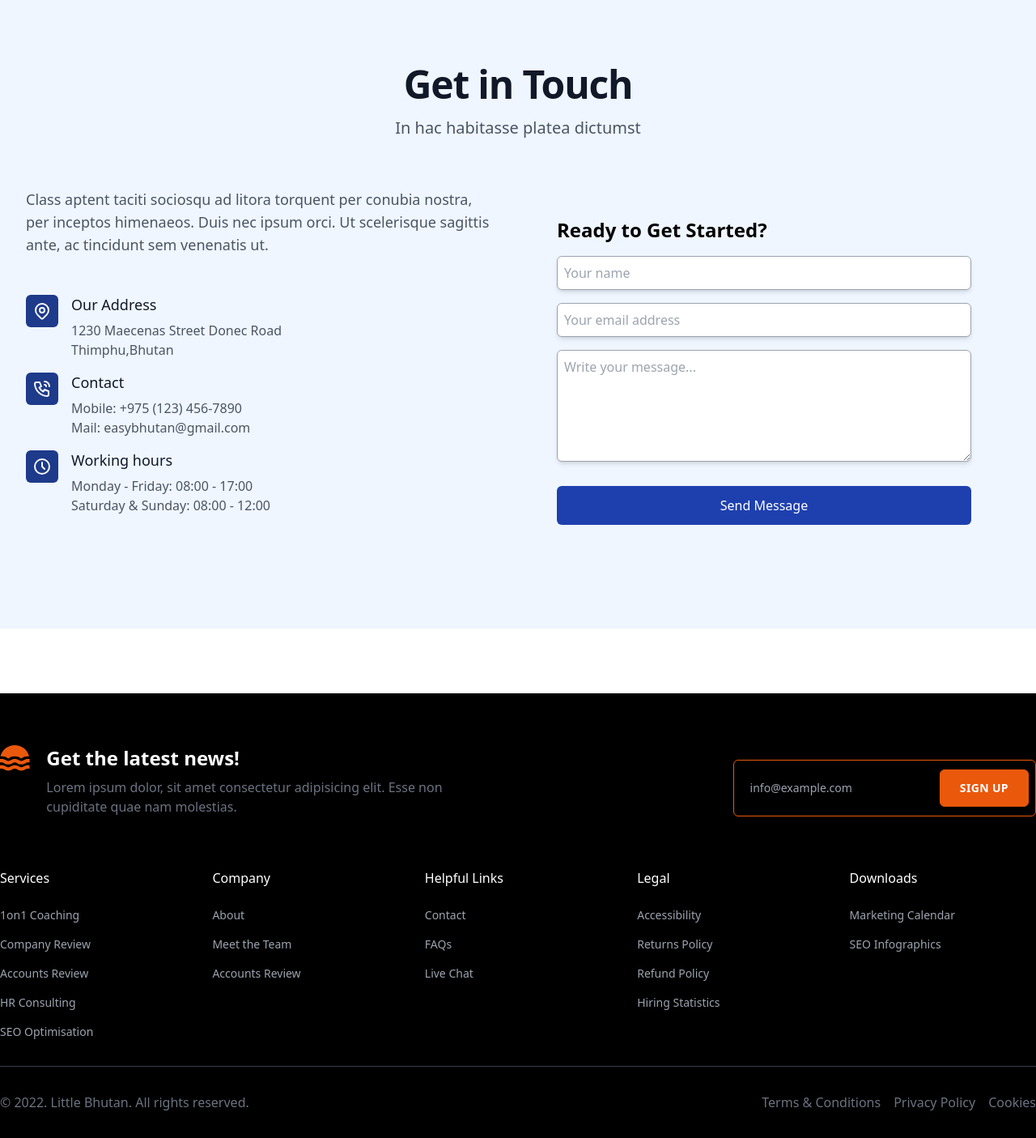
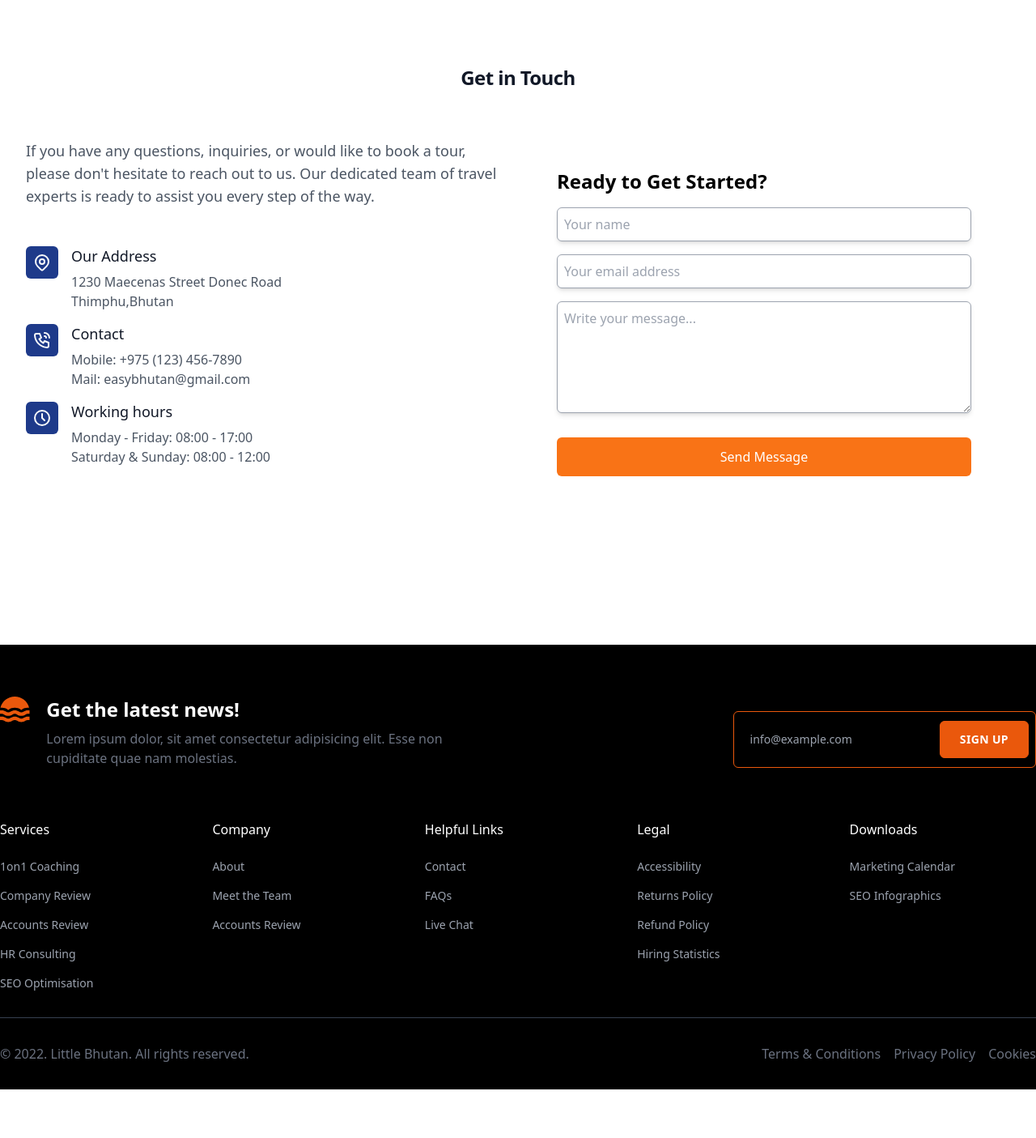
Before and after one commit to BijayChaudhari/little-bhutan, a Django app: page /contact_us/ in a window 1280 px wide. Shown: the part 81-1486 px from the top of the page at 81% size. After the commit the page ends 1426 px from the top, so only its background shows below. Run offline with Django 5.2, Linux system fonts and the light colour scheme; some libraries are stand-ins or nearby versions.

Commit message:
contact page reupdated

```diff
--- a/templates/base.html
+++ b/templates/base.html
@@ -18,6 +18,10 @@
 </head>
 <body>
 {% include "header.html" %}
+{% block breadcrumb %}
+
+{% endblock breadcrumb %}
+
 {% block content %}
 
 {% endblock content %}
--- a/templates/contact.html
+++ b/templates/contact.html
@@ -4,26 +4,21 @@
 
 
 {% block content %}
-<section class="bg-blue-50 dark:bg-slate-800" id="contact">
+<section class="contact" id="contact">
     <div class="mx-auto max-w-7xl px-4 py-16 sm:px-6 lg:px-8 lg:py-20">
         <div class="mb-4">
             <div class="mb-6 max-w-3xl text-center sm:text-center md:mx-auto md:mb-12">
                 <h2
-                    class="font-heading mb-4 font-bold tracking-tight text-gray-900 dark:text-white text-3xl sm:text-5xl">
+                    class="font-heading mb-4 font-bold  text-2xl tracking-tight text-gray-900">
                     Get in Touch
                 </h2>
-                <p class="mx-auto mt-4 max-w-3xl text-xl text-gray-600 dark:text-slate-400">In hac habitasse platea
-                    dictumst
-                </p>
             </div>
         </div>
         <div class="flex items-stretch justify-center">
             <div class="grid md:grid-cols-2">
                 <div class="h-full pr-6">
-                    <p class="mt-3 mb-12 text-lg text-gray-600 dark:text-slate-400">
-                        Class aptent taciti sociosqu ad
-                        litora torquent per conubia nostra, per inceptos himenaeos. Duis nec ipsum orci. Ut scelerisque
-                        sagittis ante, ac tincidunt sem venenatis ut.
+                    <p class="mt-3 mb-12 text-lg text-gray-600">
+                        If you have any questions, inquiries, or would like to book a tour, please don't hesitate to reach out to us. Our dedicated team of travel experts is ready to assist you every step of the way.
                     </p>
                     <ul class="mb-6 md:mb-0">
                         <li class="flex">
@@ -38,10 +33,10 @@
                                 </svg>
                             </div>
                             <div class="ml-4 mb-4">
-                                <h3 class="mb-2 text-lg font-medium leading-6 text-gray-900 dark:text-white">Our Address
+                                <h3 class="mb-2 text-lg font-medium leading-6 text-gray-900">Our Address
                                 </h3>
-                                <p class="text-gray-600 dark:text-slate-400">1230 Maecenas Street Donec Road</p>
-                                <p class="text-gray-600 dark:text-slate-400">Thimphu,Bhutan</p>
+                                <p class="text-gray-600 ">1230 Maecenas Street Donec Road</p>
+                                <p class="text-gray-600">Thimphu,Bhutan</p>
                             </div>
                         </li>
                         <li class="flex">
@@ -57,10 +52,10 @@
                                 </svg>
                             </div>
                             <div class="ml-4 mb-4">
-                                <h3 class="mb-2 text-lg font-medium leading-6 text-gray-900 dark:text-white">Contact
+                                <h3 class="mb-2 text-lg font-medium leading-6 text-gray-900">Contact
                                 </h3>
-                                <p class="text-gray-600 dark:text-slate-400">Mobile: +975 (123) 456-7890</p>
-                                <p class="text-gray-600 dark:text-slate-400">Mail: easybhutan@gmail.com</p>
+                                <p class="text-gray-600 ">Mobile: +975 (123) 456-7890</p>
+                                <p class="text-gray-600">Mail: easybhutan@gmail.com</p>
                             </div>
                         </li>
                         <li class="flex">
@@ -73,32 +68,32 @@
                                 </svg>
                             </div>
                             <div class="ml-4 mb-4">
-                                <h3 class="mb-2 text-lg font-medium leading-6 text-gray-900 dark:text-white">Working
+                                <h3 class="mb-2 text-lg font-medium leading-6 text-gray-900">Working
                                     hours</h3>
-                                <p class="text-gray-600 dark:text-slate-400">Monday - Friday: 08:00 - 17:00</p>
-                                <p class="text-gray-600 dark:text-slate-400">Saturday &amp; Sunday: 08:00 - 12:00</p>
+                                <p class="text-gray-600 ">Monday - Friday: 08:00 - 17:00</p>
+                                <p class="text-gray-600">Saturday &amp; Sunday: 08:00 - 12:00</p>
                             </div>
                         </li>
                     </ul>
                 </div>
                 <div class="card h-fit max-w-6xl p-5 md:p-12" id="form">
-                    <h2 class="mb-4 text-2xl font-bold dark:text-white">Ready to Get Started?</h2>
+                    <h2 class="mb-4 text-2xl font-bold">Ready to Get Started?</h2>
                     <form id="contactForm">
                         <div class="mb-6">
                             <div class="mx-0 mb-1 sm:mb-4">
                                 <div class="mx-0 mb-1 sm:mb-4">
-                                    <label for="name" class="pb-1 text-xs uppercase tracking-wider"></label><input type="text" id="name" autocomplete="given-name" placeholder="Your name" class="mb-2 w-full rounded-md border border-gray-400 py-2 pl-2 pr-4 shadow-md dark:text-gray-300 sm:mb-0" name="name">
+                                    <label for="name" class="pb-1 text-xs uppercase tracking-wider"></label><input type="text" id="name" autocomplete="given-name" placeholder="Your name" class="mb-2 w-full rounded-md border border-gray-400 py-2 pl-2 pr-4 shadow-md sm:mb-0" name="name">
                                 </div>
                                 <div class="mx-0 mb-1 sm:mb-4">
-                                    <label for="email" class="pb-1 text-xs uppercase tracking-wider"></label><input type="email" id="email" autocomplete="email" placeholder="Your email address" class="mb-2 w-full rounded-md border border-gray-400 py-2 pl-2 pr-4 shadow-md dark:text-gray-300 sm:mb-0" name="email">
+                                    <label for="email" class="pb-1 text-xs uppercase tracking-wider"></label><input type="email" id="email" autocomplete="email" placeholder="Your email address" class="mb-2 w-full rounded-md border border-gray-400 py-2 pl-2 pr-4 shadow-md sm:mb-0" name="email">
                                 </div>
                             </div>
                             <div class="mx-0 mb-1 sm:mb-4">
-                                <label for="textarea" class="pb-1 text-xs uppercase tracking-wider"></label><textarea id="textarea" name="textarea" cols="30" rows="5" placeholder="Write your message..." class="mb-2 w-full rounded-md border border-gray-400 py-2 pl-2 pr-4 shadow-md dark:text-gray-300 sm:mb-0"></textarea>
+                                <label for="textarea" class="pb-1 text-xs uppercase tracking-wider"></label><textarea id="textarea" name="textarea" cols="30" rows="5" placeholder="Write your message..." class="mb-2 w-full rounded-md border border-gray-400 py-2 pl-2 pr-4 shadow-md sm:mb-0"></textarea>
                             </div>
                         </div>
                         <div class="text-center">
-                            <button type="submit" class="w-full bg-blue-800 text-white px-6 py-3 font-xl rounded-md sm:mb-0">Send Message</button>
+                            <button type="submit" class="w-full bg-orange-500 text-white px-6 py-3 font-xl rounded-md sm:mb-0">Send Message</button>
                         </div>
                     </form>
                 </div>
--- a/templates/header.html
+++ b/templates/header.html
@@ -25,7 +25,7 @@
              id="navbar-sticky">
             <ul class="flex gap-10 text-gray-600 ">
                 <div>
-                    <a href="{% url 'core:index' %}">Home</a>
+                    <a class="" href="{% url 'core:index' %}">Home</a>
                 </div>
                 <div>
                     <a href="{% url 'core:about' %}">About us</a>
--- a/templates/index.html
+++ b/templates/index.html
@@ -40,7 +40,7 @@
                 {#                <div class="hero-button-two"><a class="text-gray-800" href="#">Get a Price</a></div>#}
             </div>
         </div>
-        <div class="hero-img-part flex justify-center items-center mt-28 lg:mt-0 hidden md:flex">
+        <div class="hero-img-part flex justify-center items-center mt-28 lg:mt-0 sm:hidden md:flex">
             <img src="{% static "img/bhutanese-girl.png" %}" class=" girl-photo h-auto max-w-68 image_circle"
                  alt="Girl Image">
             <div class="relative hidden lg:block">
--- a/templates/itinerary.html
+++ b/templates/itinerary.html
@@ -9,7 +9,7 @@
                     class="flex items-center justify-between w-full py-5 font-medium border-b border-gray-200 gap-3"
                     data-accordion-target="#accordion-flush-body-1" aria-expanded="true"
                     aria-controls="accordion-flush-body-1">
-                <span>What is Flowbite?</span>
+                <span>Welcome to</span>
                 <svg data-accordion-icon class="w-3 h-3 rotate-180 transition-all duration-300 shrink-0" aria-hidden="true"
                      xmlns="http://www.w3.org/2000/svg" fill="none" viewBox="0 0 10 6">
                     <path stroke="currentColor" stroke-linecap="round" stroke-linejoin="round" stroke-width="2"
```
Also changed, not shown: core/models.py (line endings or trailing spaces).
